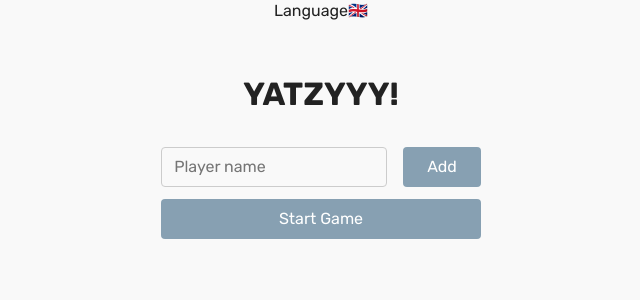
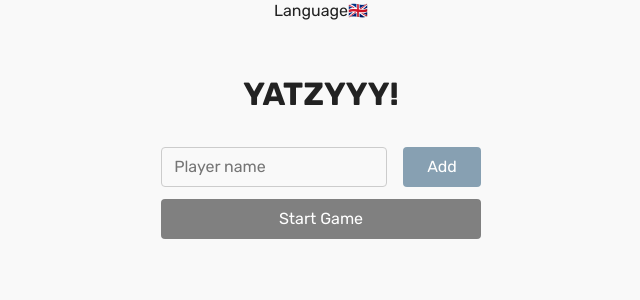
Before and after one commit to dardandauti/jatzie, a React (Vite) app: page / in a window 1280 px wide. Shown: the top 300 px of the page, without its empty margins (319-959 px from the left). Built offline with nearby package versions, Linux system fonts and the light colour scheme.

Commit message:
added disabled css to button

```diff
--- a/src/styles/button.css
+++ b/src/styles/button.css
@@ -12,3 +12,8 @@ button {
 .fullWidth {
   width: 100%;
 }
+
+button:disabled {
+  background-color: grey;
+  cursor: not-allowed;
+}
```
